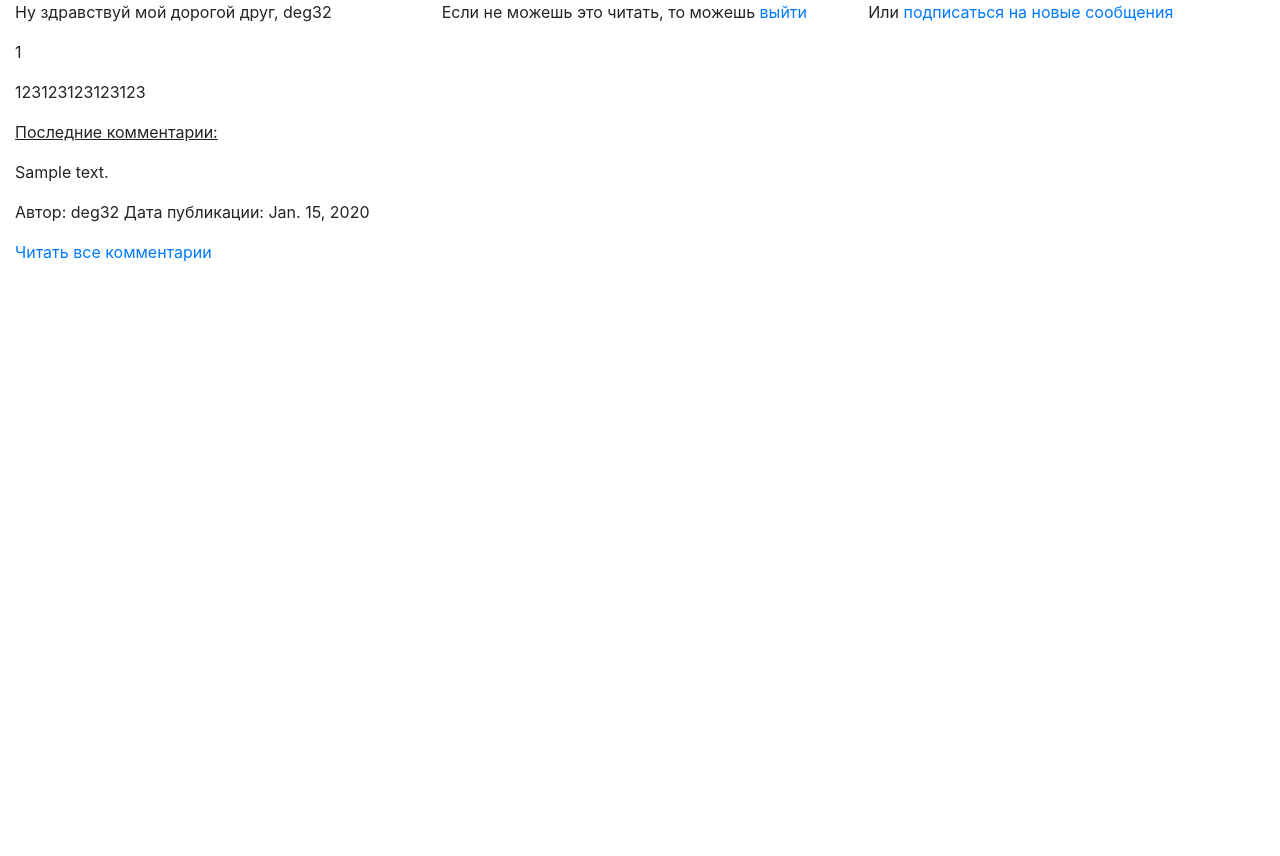
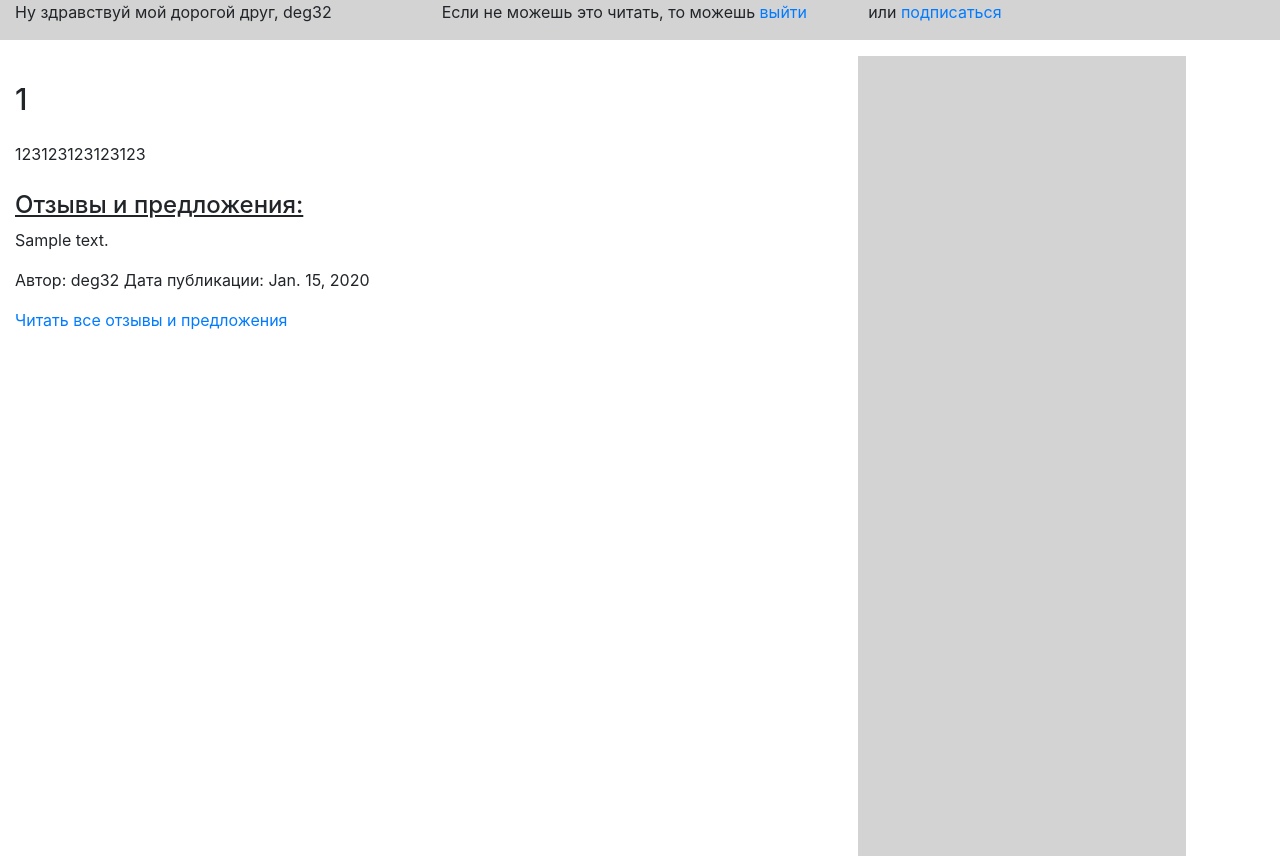
Before and after one commit to deg32/blog, a Django app: page /blog/detail/12/ in a window 1280 px wide. Before the commit the page ends 262 px from the top, so only its background shows below. Run offline with Django 3.2, Linux system fonts and the light colour scheme; a user stored in the database is signed in; data comes from the database, SQL or seed files in the repository; both versions use the stored data as it was after the commit; tables that the repository leaves empty hold one stand-in row (values such as "Sample post"); parts of the project's set-up code (start-up, migrations or seed data) failed here and were passed over; some libraries are stand-ins or nearby versions.

Commit message:
установлен bootstrap и добавлена разметка на 2х страницах

```diff
--- a/blog_app/forms.py
+++ b/blog_app/forms.py
@@ -15,7 +15,7 @@ class CommentCreateForm(ModelForm):
 
         widgets = {'comment_post': HiddenInput(), 'comment_author': HiddenInput()}
 
-        labels = {'comment_text': 'Ваш комментарий'}
+        labels = {'comment_text': ''}
 
 
 # форма создания подписки
--- a/blog_app/models.py
+++ b/blog_app/models.py
@@ -15,9 +15,9 @@ class Post(models.Model):
 
     post_image = models.ImageField(blank=True, upload_to='blog_app/post_images', default='')
 
-    def __str__(self):
+    #def __str__(self):
 
-        return 'id: '+str(self.id)+' text: '+self.post_title
+     #  return 'id: '+str(self.id)+' text: '+self.post_title
 
 
 #комментарий к посту
--- /dev/null
+++ b/blog_app/static/blog_app/css/blog.css
@@ -0,0 +1,48 @@
+.right-sidebar{
+
+    background-color: lightgray;
+    height: 100vh;
+
+}
+
+
+
+
+.blog-post-title {
+
+  margin-top: 25px;
+  margin-bottom: 25px;
+  font-size: 30px;
+}
+
+.blog-post-list-text{
+
+    font-size: 16px;
+    margin-bottom: 15px;
+
+}
+
+.blog-post-detail-text{
+
+    font-size: 16px;
+    margin-bottom: 25px;
+
+}
+
+.blog-nav{
+
+    font-size: 16px;
+    background-color: lightgray;
+
+}
+
+.comment-form{
+
+
+
+}
+
+.label-comment-form{
+
+
+}
--- a/blog_app/templates/blog_app/base.html
+++ b/blog_app/templates/blog_app/base.html
@@ -8,43 +8,40 @@
 <body>
 
 
-
-
-
 <div class="container-fluid">
 
     <div class="row">
 
     </div>
 
-    <div class="row">
+    <div class="row blog-nav">
 
         {% if user.is_authenticated %}
 
-             <div class="col-md-4 col-md-offset-0">
+             <div class="col-md-4 col-md-offset-1 ">
 
-                 Ну здравствуй мой дорогой друг, {{user}}
+                <p class="text-left"> Ну здравствуй мой дорогой друг, {{user}}</p>
 
              </div>
 
              <div class="col-md-4">
 
-                 <p> Если не можешь это читать, то можешь  <a href="{% url 'logout' %}">  выйти </a> </p>
+                 <p class="text-left "> Если не можешь это читать, то можешь  <a href="{% url 'logout' %}">  выйти </a> </p>
 
              </div>
 
 
-             <div class="col-md-4">
+             <div class="col-md-3">
 
 
                  {% if not subscribe_id %}
 
-                     <p> Или <a href="{% url 'subscribe_create' %}"> подписаться на новые сообщения </a> </p>
+                     <p class="text-left"> или <a href="{% url 'subscribe_create' %}"> подписаться </a> </p>
 
                  {% else %}
 
 
-                      <p> Или <a href="{% url 'subscribe_delete' subscribe_id %}"> отписаться от новых сообщений</a> </p>
+                      <p class="text-left"> или <a href="{% url 'subscribe_delete' subscribe_id %}"> отписаться </a> </p>
 
                  {% endif %}
 
@@ -53,15 +50,15 @@
 
         {% else %}
 
-             <div class="col-md-2">
+             <div class="col-md-2 col-md-offset-1">
 
-                 <p> <a href="{% url 'registration_view' %}"> Зарегистрироваться </a> </p>
+                 <p class="text-left"> <a href="{% url 'registration_view' %}"> Зарегистрироваться </a> </p>
 
              </div>
 
              <div class="col-md-2 ">
 
-                 <p> <a href="{% url 'login'%}?next= {{request.path}}"> Войти </a> </p>
+                 <p class="text-left"> <a href="{% url 'login'%}?next= {{request.path}}"> Войти </a> </p>
 
              </div>
 
@@ -70,23 +67,40 @@
         </div>
 
     </div>
-
 </div>
 
 
+   <p></p>
+   <p></p>
+
+
+ <link rel="stylesheet" type="text/css" href="{% static 'blog_app/css/blog.css'%}"/>
+
  <link rel="stylesheet" type="text/css" href="{% static 'blog_app/css/bootstrap.min.css'%}"/>
+
  <link rel="stylesheet" type="text/css" href="{% static 'blog_app/css/bootstrap-theme.min.css'%}"/>
+
  <link rel="stylesheet" type="text/css" href="{% static 'blog_app/css/bootstrap-theme.min.css'%}" />
 
 
 
+ <div class="row">
 
-{% block content%}
+     <div class="col-md-8 col-md-offset-1">
 
-{% endblock content%}
+            {% block content%}
+
+            {% endblock content%}
 
 
+     </div>
 
+     <div class="col-md-3 col-md-offset-0 right-sidebar">
+
+
+     </div>
+
+ </div>
 
 </body>
 </html>
--- a/blog_app/templates/blog_app/comment_list.html
+++ b/blog_app/templates/blog_app/comment_list.html
@@ -30,13 +30,15 @@
 
      {% empty %}
 
-    <p> No comments yet </p>
+    <p> Будь первым, мужик! </p>
 
     {% endfor %}
 
   <form action=" {% url 'comment_create' %}" method="POST" >
 
         {% csrf_token%}
+
+        <label for="id_comment_text">Пиши сюда:</label>
 
         {{ form.as_p }}
 
--- a/blog_app/templates/blog_app/post_detail.html
+++ b/blog_app/templates/blog_app/post_detail.html
@@ -10,18 +10,15 @@
 
 <div class="container-fluid">
 
-     <div class="row">
-
-           <div class="col-md-10 col-md-offset-1">
 
 
-                         <p> {{post.post_title}}  </p>
+               <h2 class="blog-post-title">{{post.post_title}}</h2>
 
-                         <p>{{post.post_text }}</p>
+                        <p class="blog-post-detail-text">{{post.post_text }}</p>
 
 
 
-                 <u> <p>Последние комментарии:</p></u>
+                 <u>  <h4>Отзывы и предложения:</h4></u>
 
                 {% for comment in comments %}
 
@@ -35,21 +32,22 @@
 
                 {% empty%}
 
-                <p> No comments</p>
+                <p> Нет ни одного-одинешенького отзыва или предложения :(</p>
+
+                   <p><a href="{% url 'comments_list' post.id   %}"> Но ты можешь его сделать!!! </a></p>
+
 
                 {% endfor%}
 
+                 {% if comments%}
 
+                        <p><a href="{% url 'comments_list' post.id   %}"> Читать все отзывы и предложения </a></p>
 
-                        <p><a href="{% url 'comments_list' post.id   %}"> Читать все комментарии </a></p>
+                {% endif %}
 
 
 
 
-          </div>
-
-    </div>
-
 </div>
 
 {% endblock content %}
--- a/blog_app/views.py
+++ b/blog_app/views.py
@@ -94,7 +94,7 @@ class CommentCreate(View):
 
         if form.is_valid():
 
-            pk = form.cleaned_data.get('comment_post')
+            pk = form.cleaned_data.get('comment_post').id  #номер поста, по которому выбираются комментарии
 
             form.save()
 
@@ -120,11 +120,12 @@ class CommentDelete(DeleteView):
 
         comment = Comment.objects.get(id=self.kwargs.get('pk'))
 
-        return reverse_lazy('comments_list', args=[comment.comment_post])
+        return reverse_lazy('comments_list', args=[comment.comment_post.id])
 
     def get(self,request,*args, **kwargs):
 
         return self.post(self,request,*args, *kwargs)
+
 
 
 #создание подписки
```
Also changed, not shown: blog_app/templates/blog_app/post_list.html (+6 -8 lines), blog_app/post_images/chainik1.jpeg (deleted), db.sqlite3.
